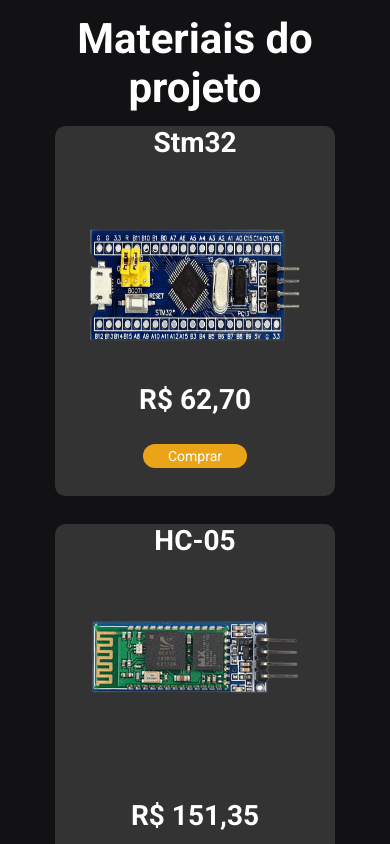
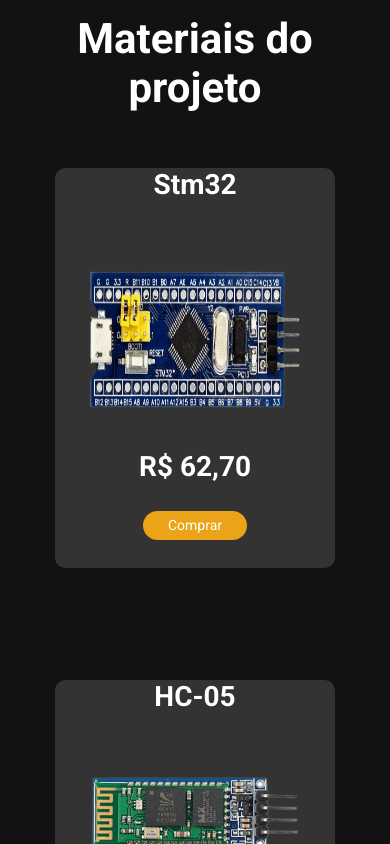
Before and after one commit to Nikaum-js/Haptic-Glove, a React (Create React App) app: page / in a window 390 px wide. Shown: the part 7100-7944 px from the top of the page. Built offline with nearby package versions, Linux system fonts and the light colour scheme.

Commit message:
updates :hammer:

```diff
--- a/src/components/Materials/styles.scss
+++ b/src/components/Materials/styles.scss
@@ -115,9 +115,9 @@
 
     .materials-container {
       .content-box {
-        margin: 1rem 0;
+        margin: 4rem 0;
         width: 280px;
-        height: 370px;
+        height: 400px;
 
         img {
           width: 210px;
```
